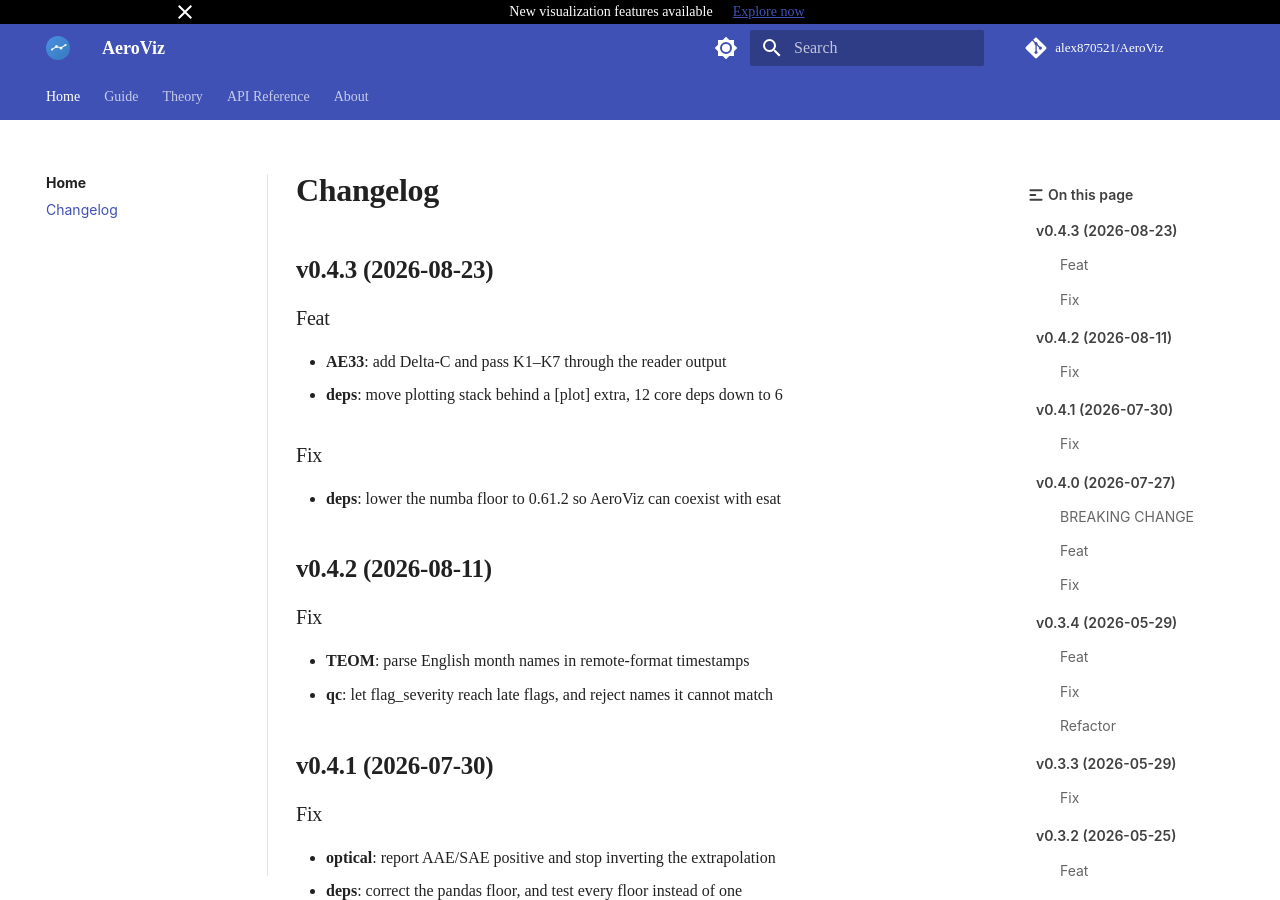
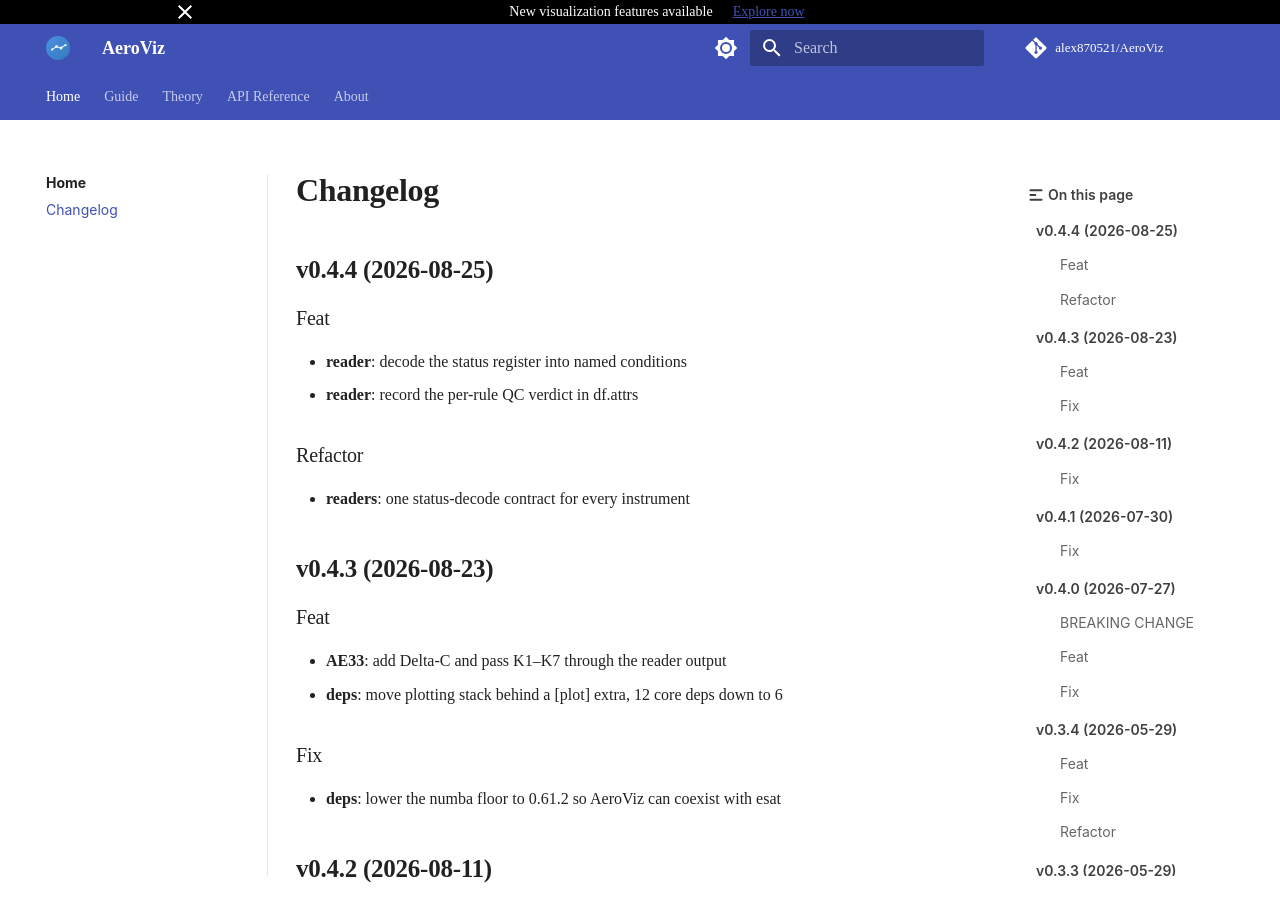
Before and after one commit to Alex870521/AeroViz, an MkDocs documentation site: the page built from docs/CHANGELOG.md, in a window 1280 px wide and 900 px high. Built offline with MkDocs 1.6.1 and Material for MkDocs 9.7.7, drawn with Linux system fonts in a browser that asks for light colours; some web fonts are replaced; comment, search, counter and statistics services are not loaded.

Commit message:
bump: version 0.4.3 → 0.4.4

```diff
--- a/docs/CHANGELOG.md
+++ b/docs/CHANGELOG.md
@@ -1,3 +1,14 @@
+## v0.4.4 (2026-08-25)
+
+### Feat
+
+- **reader**: decode the status register into named conditions
+- **reader**: record the per-rule QC verdict in df.attrs
+
+### Refactor
+
+- **readers**: one status-decode contract for every instrument
+
 ## v0.4.3 (2026-08-23)
 
 ### Feat
--- a/pyproject.toml
+++ b/pyproject.toml
@@ -9,7 +9,7 @@ build-backend = "mesonpy"
 
 [project]
 name = "AeroViz"
-version = "0.4.3"
+version = "0.4.4"
 description = "Aerosol data processing and visualization toolkit. Read, QC, and analyze data from SMPS, APS, AE33, TEOM, Nephelometer, XRF, and 15+ atmospheric instruments."
 authors = [{ name = "Alex Chan", email = "alex870521@gmail.com" }]
 license = { text = "MIT" }
```
